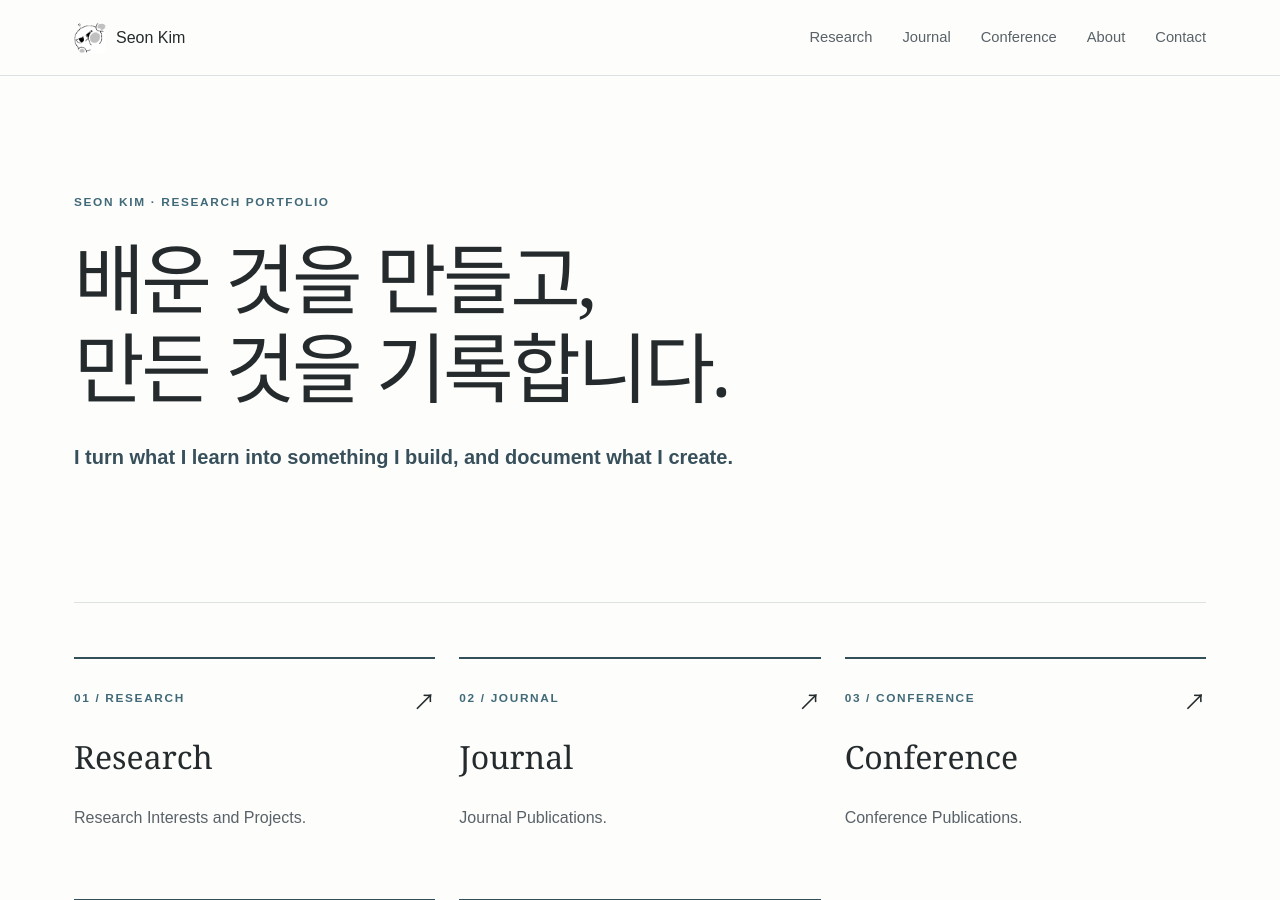
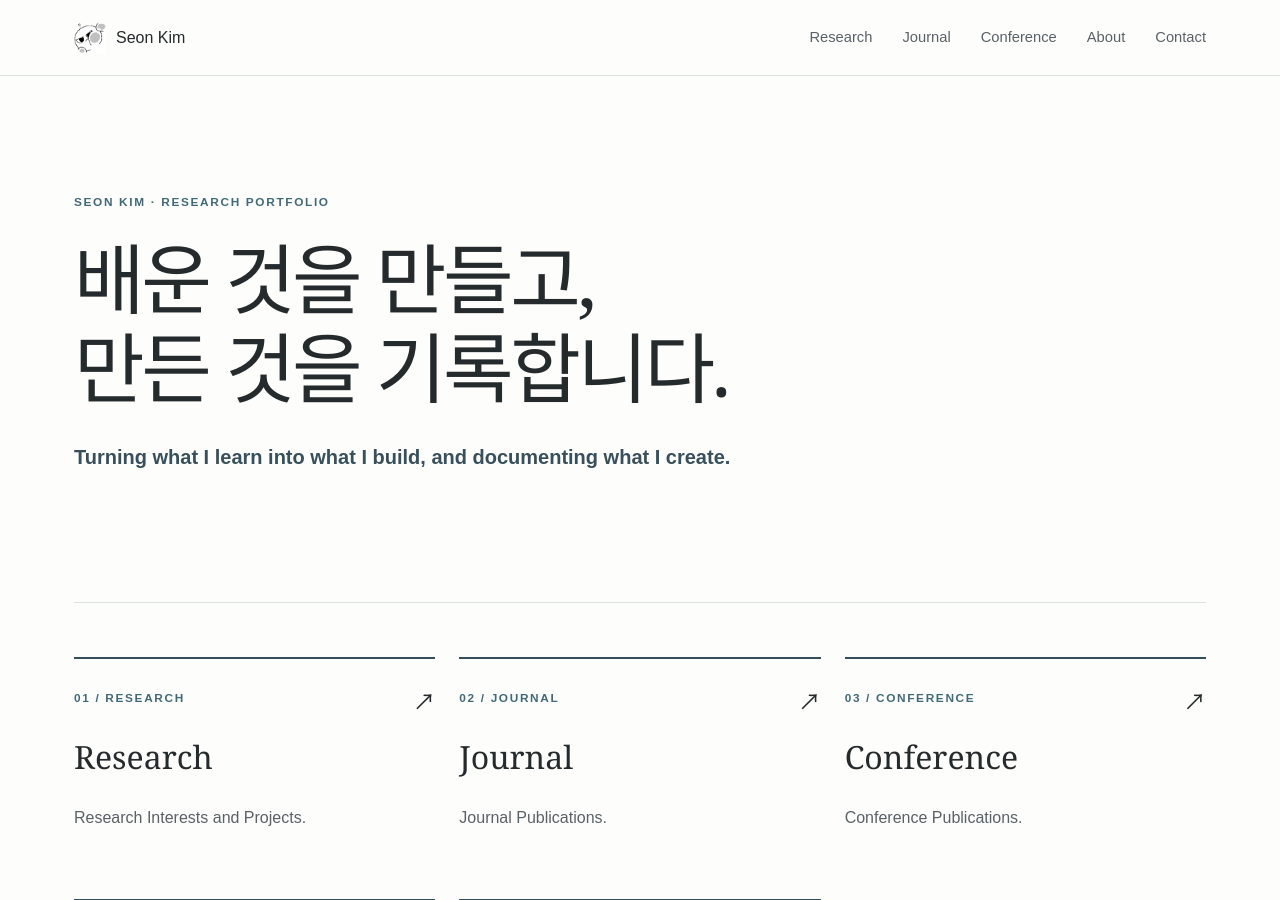
Before and after one commit to KSO012/KSO012.github.io, a Jekyll site: the page built from index.md, in a window 1280 px wide and 900 px high. Built offline with Jekyll 4.4.1, drawn with Linux system fonts in a browser that asks for light colours.

Commit message:
Update index.md

```diff
--- a/index.md
+++ b/index.md
@@ -18,7 +18,7 @@ permalink: /
   </h1>
 
   <p class="lead">
-    I turn what I learn into something I build, and document what I create.
+    Turning what I learn into what I build, and documenting what I create.
   </p>
 
 </section>
```
